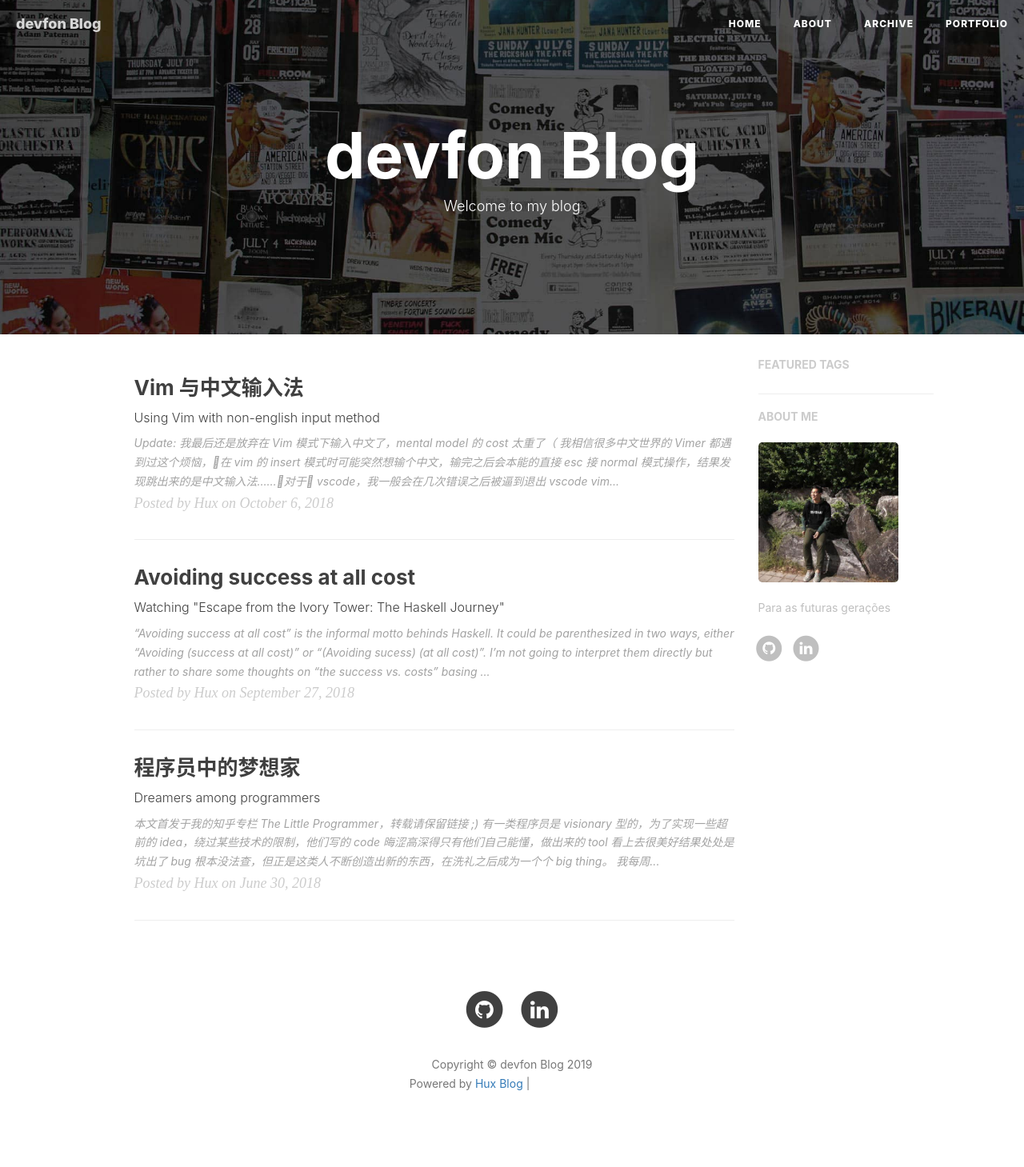
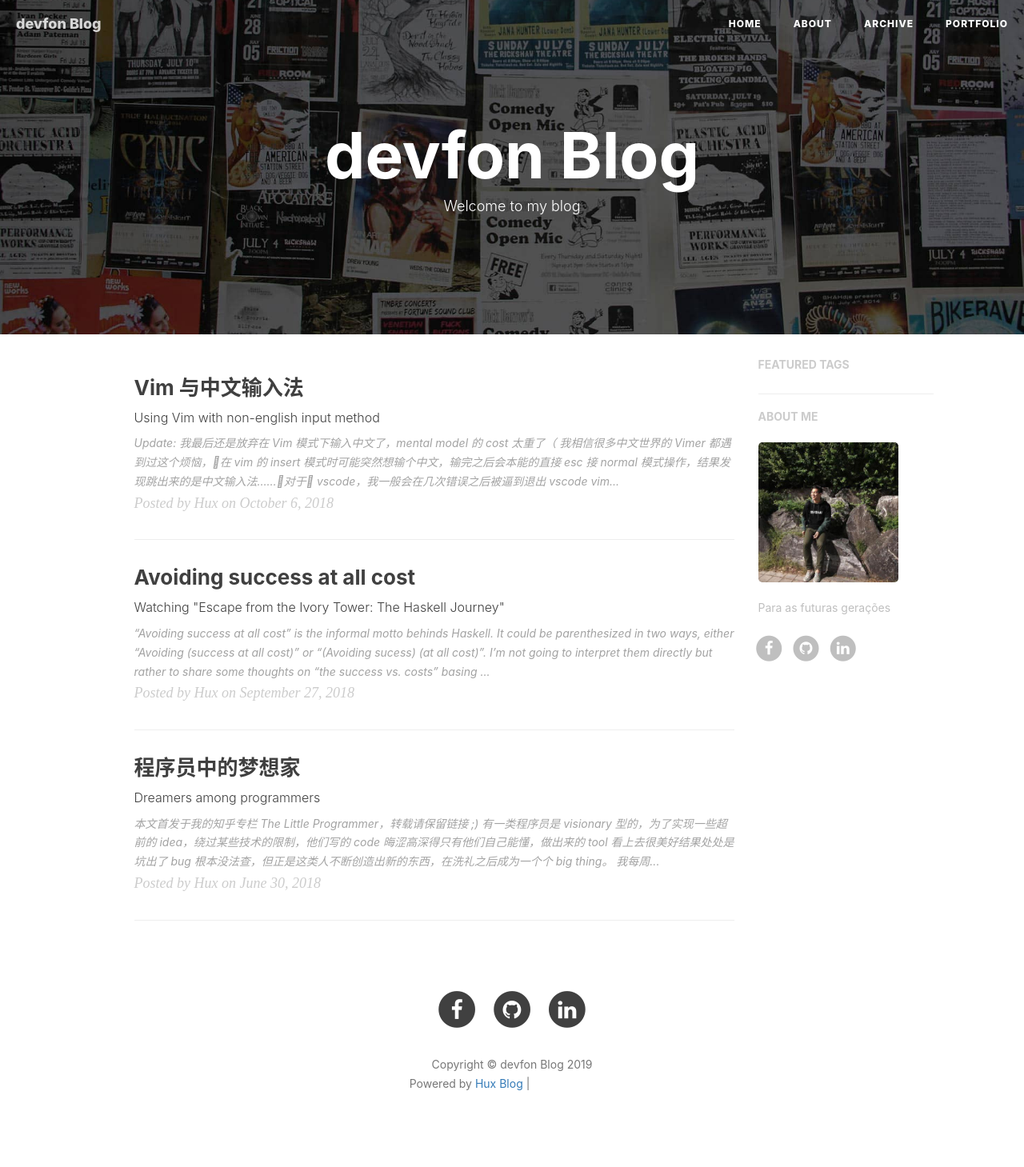
Before and after one commit to Huffon/huffon.github.io, a Jekyll site: the page built from index.html, in a window 1280 px wide. Shown: the whole page at 80% size. Built offline with Jekyll 4.4.1, drawn with Linux system fonts in a browser that asks for light colours; nearby versions of some CDN libraries; the list of posts is cut into pages by our own code; comment, search, counter and statistics services are not loaded; grey boxes are pictures that could not be loaded.

Commit message:
add disqus, facebook

```diff
--- a/_config.yml
+++ b/_config.yml
@@ -56,7 +56,7 @@
 
 
 # Disqus settings
-disqus_username: heohoon
+disqus_username: huffon-github-io
 
 # Netease settings
 netease_comment: false
--- a/_includes/sns-links.html
+++ b/_includes/sns-links.html
@@ -28,6 +28,26 @@
     </a>
   </li>
   {% endif %}
+  {% if site.zhihu_username %}
+  <li>
+    <a target="_blank" href="https://www.zhihu.com/people/{{ site.zhihu_username }}">
+      <span class="fa-stack fa-lg">
+        <i class="fa fa-circle fa-stack-2x"></i>
+        <i class="fa  fa-stack-1x fa-inverse">知</i>
+      </span>
+    </a>
+  </li>
+  {% endif %}
+  {% if site.facebook_username %}
+  <li>
+    <a target="_blank" href="https://www.facebook.com/{{ site.facebook_username }}">
+      <span class="fa-stack fa-lg">
+        <i class="fa fa-circle fa-stack-2x"></i>
+        <i class="fa fa-facebook fa-stack-1x fa-inverse"></i>
+      </span>
+    </a>
+  </li>
+  {% endif %}
   {% if site.github_username %}
   <li>
     <a target="_blank" href="https://github.com/{{ site.github_username }}">
```
